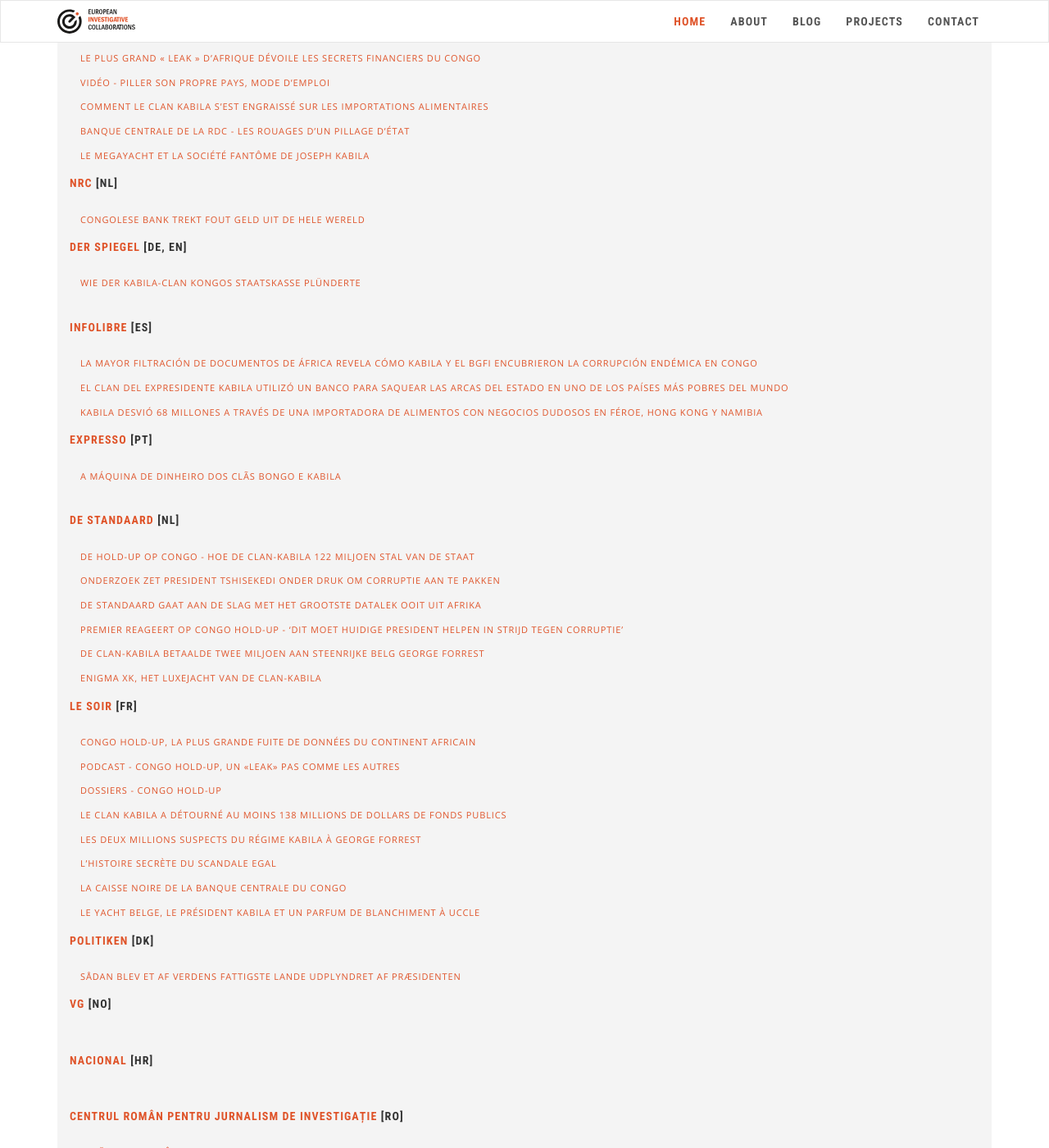
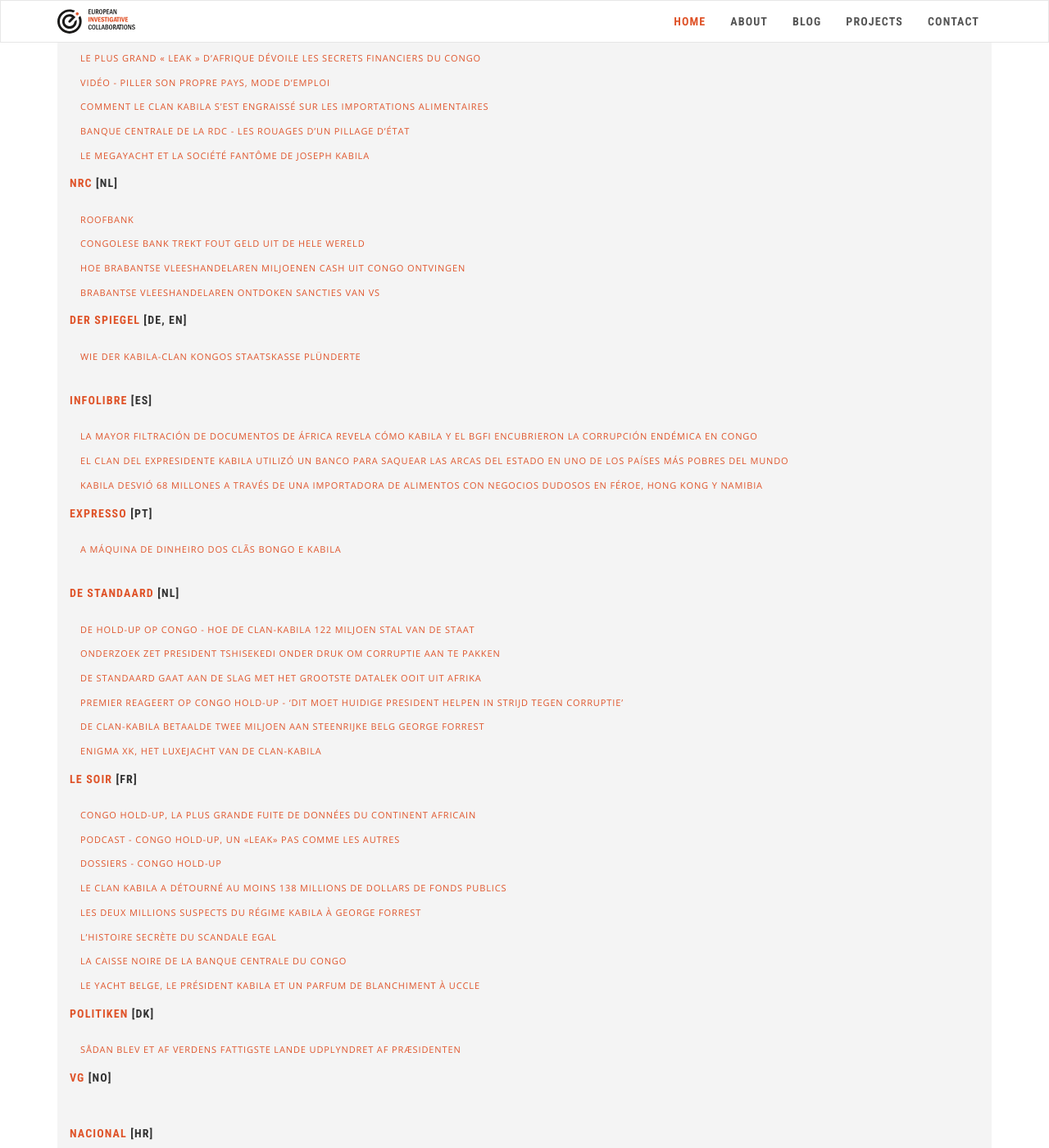
Before and after one commit to eic-network/eic-incubator.github.io, a Jekyll site: the page built from _projects/congo-holdup.md, in a window 1280 px wide and 1400 px high, scrolled down 1316 px. Shown: the whole window at 82% size. Built offline with Jekyll 4.4.1, drawn with Linux system fonts in a browser that asks for light colours; nearby versions of some CDN libraries; some of the changed text lies outside the part shown.

Commit message:
Update congo-holdup.md

```diff
--- a/_projects/congo-holdup.md
+++ b/_projects/congo-holdup.md
@@ -34,8 +34,14 @@ publications:
   url: https://www.mediapart.fr
 - lang: "[NL]"
   links:
+  - name: Roofbank
+    url: https://www.nrc.nl/dossier/roofbank/
   - name: Congolese bank trekt fout geld uit de hele wereld
     url: https://www.nrc.nl/nieuws/2021/11/19/congolese-bank-trekt-fout-geld-uit-de-hele-wereld-a4066011
+  - name: Hoe brabantse vleeshandelaren miljoenen cash uit congo ontvingen
+    url: https://www.nrc.nl/nieuws/2021/11/23/hoe-brabantse-vleeshandelaren-miljoenen-cash-uit-congo-ontvingen-a4066496
+  - name: Brabantse vleeshandelaren ontdoken sancties van VS
+    url: https://www.nrc.nl/nieuws/2021/11/23/brabantse-vleeshandelaren-ontdoken-sancties-van-vs-a4066585
   name: NRC
   url: https://www.nrc.nl
 - lang: "[DE, EN]"
```
Also changed, not shown: other parts of _projects/congo-holdup.md (+2 -0 lines).
